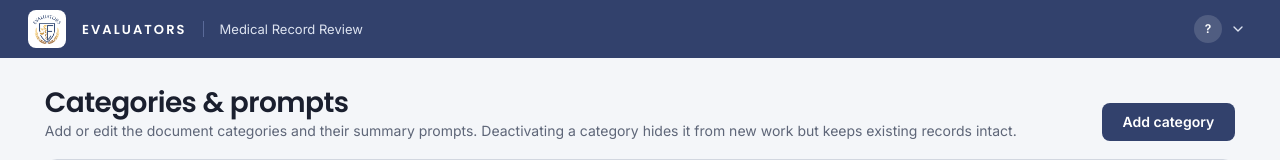
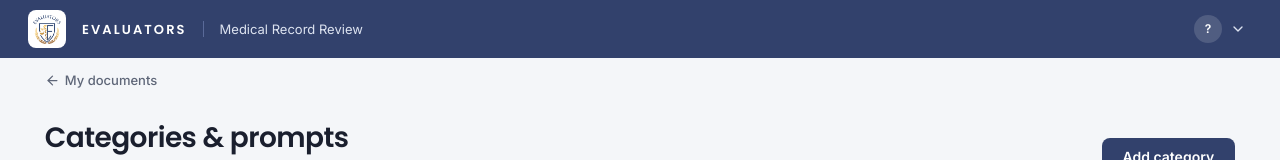
Before and after one commit to gesco-healthcare-support/ai-medical-record-review, a Next.js app in the folder frontend/: page /admin in a window 1280 px wide. Shown: the top 160 px of the page. Built offline with nearby package versions, Linux system fonts and the light colour scheme; no server answers.

Commit message:
feat(nav): reusable BackLink and brand home link on all pages
- crest + EVALUATORS wordmark are now one home link (shared AppBar)
- new BackLink component; add to admin/diagnostics/depositions
- review page reuses BackLink in place of its inline link

```diff
--- a/frontend/app/admin/page.tsx
+++ b/frontend/app/admin/page.tsx
@@ -1,4 +1,5 @@
 import { AppBar } from "@/components/app/app-bar";
+import { BackLink } from "@/components/app/back-link";
 import { AdminView } from "@/components/admin/admin-view";
 
 /** Admin console (categories + prompts + reprocess). is_admin gated (API 403s; AdminView also
@@ -7,6 +8,9 @@ export default function AdminPage() {
   return (
     <>
       <AppBar />
+      <div className="ev-page-back">
+        <BackLink />
+      </div>
       <AdminView />
     </>
   );
--- a/frontend/app/depositions/page.tsx
+++ b/frontend/app/depositions/page.tsx
@@ -1,4 +1,5 @@
 import { AppBar } from "@/components/app/app-bar";
+import { BackLink } from "@/components/app/back-link";
 import { BundlePageClient } from "@/components/bundle/bundle-page-client";
 
 /** Depositions bundle. Unauthenticated requests 401 -> /login. */
@@ -6,6 +7,9 @@ export default function DepositionsPage() {
   return (
     <>
       <AppBar />
+      <div className="ev-page-back">
+        <BackLink />
+      </div>
       <BundlePageClient
         config={{ label: "Depositions", slug: "depositions", categories: ["9"] }}
       />
--- a/frontend/app/diagnostics/page.tsx
+++ b/frontend/app/diagnostics/page.tsx
@@ -1,4 +1,5 @@
 import { AppBar } from "@/components/app/app-bar";
+import { BackLink } from "@/components/app/back-link";
 import { BundlePageClient } from "@/components/bundle/bundle-page-client";
 
 /** Diagnostic & Operative bundle. Unauthenticated requests 401 -> /login. */
@@ -6,6 +7,9 @@ export default function DiagnosticsPage() {
   return (
     <>
       <AppBar />
+      <div className="ev-page-back">
+        <BackLink />
+      </div>
       <BundlePageClient
         config={{
           label: "Diagnostic & Operative",
--- a/frontend/app/evaluators-ds.css
+++ b/frontend/app/evaluators-ds.css
@@ -117,6 +117,15 @@ textarea:focus-visible, a:focus-visible {
     text-decoration: none; transition: color .12s;
 }
 .ev-topbar-nav a:hover { color: #fff; }
+.ev-brand-home { display: inline-flex; align-items: center; gap: 16px; text-decoration: none; color: inherit; transition: opacity .12s; }
+.ev-brand-home:hover { opacity: .9; }
+.ev-backlink {
+    display: inline-flex; align-items: center; gap: 5px; flex: none;
+    font: 500 13px/1 var(--font-body), sans-serif; color: var(--gray-500);
+    text-decoration: none; transition: color .12s;
+}
+.ev-backlink:hover { color: var(--navy-600); }
+.ev-page-back { padding: 14px var(--gutter) 0; }
 
 .ev-stepper {
     display: flex; align-items: center; background: #fff;
--- /dev/null
+++ b/frontend/components/app/back-link.tsx
@@ -0,0 +1,21 @@
+import Link from "next/link";
+import { ArrowLeft } from "lucide-react";
+import { cn } from "@/lib/utils";
+
+/** Reusable back link for sub-pages. Defaults to My documents (home); pass href/label to point
+ *  it elsewhere on a specific page while keeping one consistent style. */
+export function BackLink({
+  href = "/",
+  label = "My documents",
+  className,
+}: {
+  href?: string;
+  label?: string;
+  className?: string;
+}) {
+  return (
+    <Link href={href} className={cn("ev-backlink", className)}>
+      <ArrowLeft width={15} height={15} aria-hidden /> {label}
+    </Link>
+  );
+}
--- a/frontend/components/app/brand.tsx
+++ b/frontend/components/app/brand.tsx
@@ -8,16 +8,21 @@ export function Brand({ homeLink = false }: { homeLink?: boolean }) {
   const crest = (
     <Image src="/evaluators-crest.png" alt="Evaluators crest" width={28} height={29} priority />
   );
+  const mark = (
+    <>
+      <span className="ev-crest-chip">{crest}</span>
+      <span className="ev-wordmark">EVALUATORS</span>
+    </>
+  );
   return (
     <>
       {homeLink ? (
-        <Link href="/" className="ev-crest-chip" aria-label="My documents">
-          {crest}
+        <Link href="/" className="ev-brand-home" aria-label="Evaluators home - My documents">
+          {mark}
         </Link>
       ) : (
-        <span className="ev-crest-chip">{crest}</span>
+        mark
       )}
-      <span className="ev-wordmark">EVALUATORS</span>
       <span className="ev-topbar-divider" aria-hidden />
       <span className="ev-topbar-app">Medical Record Review</span>
     </>
--- a/frontend/components/review/review-page-client.tsx
+++ b/frontend/components/review/review-page-client.tsx
@@ -1,8 +1,7 @@
 "use client";
 
 import { useEffect, useRef, useState } from "react";
-import Link from "next/link";
-import { ArrowLeft, Check } from "lucide-react";
+import { Check } from "lucide-react";
 import { toast } from "sonner";
 import { cn } from "@/lib/utils";
 import { ApiError } from "@/lib/api";
@@ -11,6 +10,7 @@ import { rowErrors } from "@/lib/review-rows";
 import { useReviewWorkflow } from "@/hooks/use-review-workflow";
 import { useSummaries } from "@/hooks/use-summaries";
 import { SegmentedTabs } from "@/components/ui/segmented-tabs";
+import { BackLink } from "@/components/app/back-link";
 import { ReviewEditor } from "./review-editor";
 import { SummariesView } from "./summaries-view";
 import { StartPanel } from "./start-panel";
@@ -67,9 +67,7 @@ export function ReviewPageClient({ documentId }: { documentId: string }) {
     <div className="rce">
       <header className="rce-bar">
         <div className="rce-bar-main">
-          <Link href="/" className="rce-back">
-            <ArrowLeft width={15} height={15} aria-hidden /> My documents
-          </Link>
+          <BackLink />
           <div className="rce-title">
             <span className="rce-name">{wf.filename || "Record"}</span>
             <span className="rce-count">
```
Also changed, not shown: 1 other file (tests, documents, lock files or other folders).
